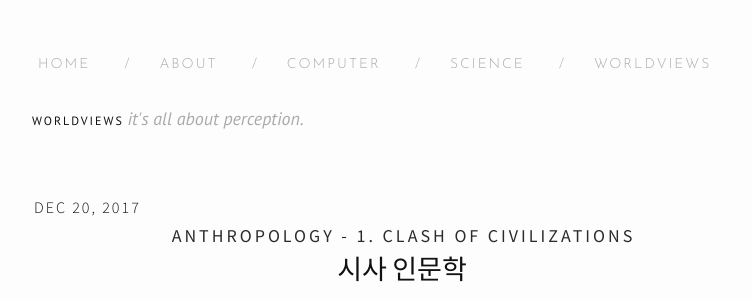
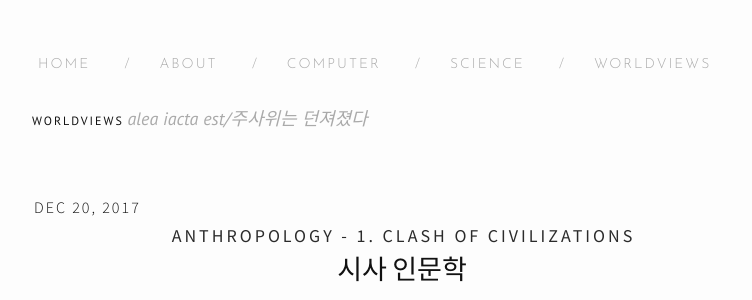
Before and after one commit to asm4g/asm4g, a Jekyll site: the page built from worldviews.md, in a window 1280 px wide. Shown: the part 197-497 px from the top of the page, without its empty margins (238-990 px from the left). Built offline with Jekyll 4.4.1, drawn with Linux system fonts in a browser that asks for light colours; nearby versions of some CDN libraries.

Commit message:
taglines

```diff
--- a/worldviews.md
+++ b/worldviews.md
@@ -3,5 +3,5 @@ layout: archive
 title: Worldviews
 permalink: /worldviews/
 category: "worldviews"
-tagline: "it's all about perception."
+tagline: "alea iacta est/주사위는 던져졌다"
 ---
```
Also changed, not shown: science.md (+1 -1 lines).
